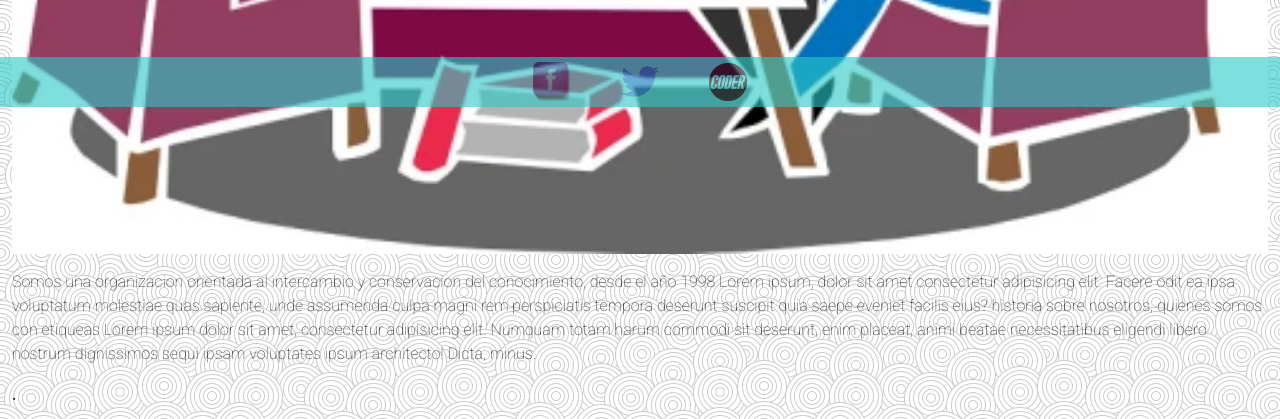
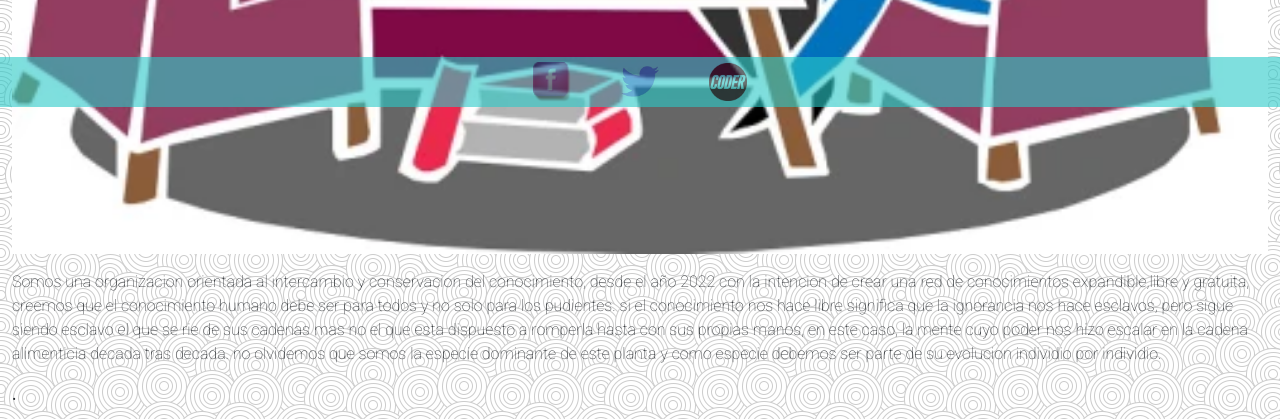
Before and after one commit to JojoUrbina/-Blog-Intercambio-de-libros, a website: page Secciones/Nosotros.html in a window 1280 px wide. Shown: the part 693-1112 px from the top of the page. Drawn offline with nearby package versions, Linux system fonts and the light colour scheme; files that its build step writes are made by us from their sources; a web font is replaced by a local one.

Commit message:
se actualizo nosotros

```diff
--- a/Secciones/Nosotros.html
+++ b/Secciones/Nosotros.html
@@ -56,9 +56,13 @@
             <article class="row my-3 d-flex justify-content-center ">
                 <img  src="../img/nosotrosheader.webp" alt="Grupo de personas" class="w-100 ">
             </article>
-            <p>Somos una organizacion orientada al intercambio y conservacion del conocimiento, desde el año 1998 Lorem ipsum, dolor sit amet consectetur adipisicing elit. Facere odit ea ipsa voluptatum molestiae quas sapiente, unde assumenda culpa magni rem perspiciatis tempora deserunt suscipit quia saepe eveniet facilis eius? historia sobre nosotros, quienes somos con etiqueas Lorem ipsum dolor sit amet,
-        consectetur adipisicing elit. Numquam totam harum commodi sit deserunt, enim placeat,
-        animi beatae necessitatibus eligendi libero nostrum dignissimos sequi ipsam voluptates ipsum architecto! Dicta, minus. <b></b> <strong></strong></p>.
+            <p>Somos una organizacion orientada al intercambio y conservacion del conocimiento, desde el año 2022 con la intencion de crear una red
+              de conocimientos expandible,libre y gratuita, creemos que el conocimiento humano debe ser para todos y no solo para los pudientes.
+              si el conocimiento nos hace libre significa que la ignorancia nos hace esclavos, pero sigue siendo esclavo el que se rie de sus cadenas
+              mas no el que esta dispuesto a romperla hasta con sus propias manos, en este caso, la mente cuyo poder nos hizo escalar en la
+              cadena alimenticia decada tras decada. no olvidemos que somos la especie dominante de este planta y como especie debemos ser parte
+              de su evolucion individio por individio.
+            </p>.
         </div>
     </section>
 </header>
```
